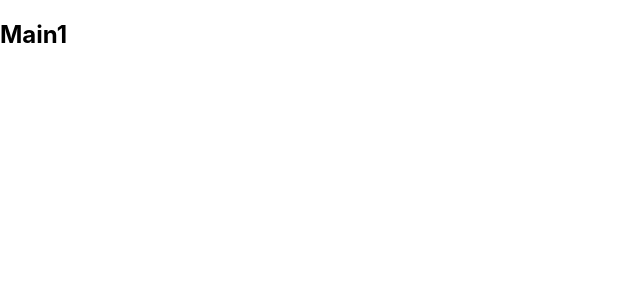
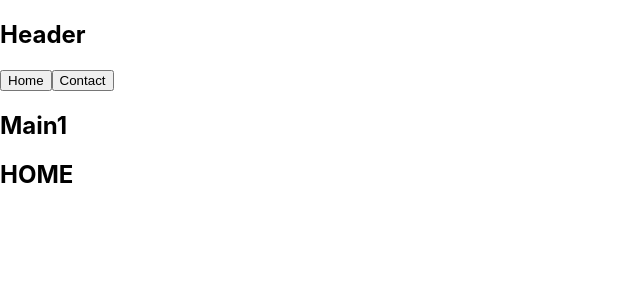
Before and after one commit to facetar/facetar.github.io, a React (Create React App) app: page / in a window 1280 px wide. Shown: the top 300 px of the page, without its empty margins (0-640 px from the left). Built offline with nearby package versions, Linux system fonts and the light colour scheme.

Commit message:
Teste diversas rotas com Outlet no Deploy

```diff
--- a/src/App.tsx
+++ b/src/App.tsx
@@ -1,11 +1,16 @@
 import { Route, Routes } from 'react-router-dom';
 import Main from './pages/Main';
+import Home from './pages/Home';
+import Contact from './pages/Contact';
 
 
 function App() {
   return (
     <Routes>
-      <Route path='/' element={<Main />} />
+      <Route path='/' element={<Main />} >
+        <Route path='/' element={<Home />} />
+        <Route path='/contato' element={<Contact />} />
+      </Route>
     </Routes>
   );
 }
--- /dev/null
+++ b/src/components/Header/index.tsx
@@ -0,0 +1,15 @@
+import { useNavigate } from 'react-router-dom';
+import './header.css'
+
+function Header() {
+  const navigate = useNavigate();
+  return (
+    <div>
+       <h2>Header</h2>
+       <button onClick={() => navigate('/')}>Home</button>
+       <button onClick={() => navigate('/contato')}>Contact</button>
+    </div>
+  )
+}
+
+export default Header;
--- /dev/null
+++ b/src/pages/Contact/index.tsx
@@ -0,0 +1,9 @@
+import './contact.css'
+
+function Contact() {
+  return (
+    <h2>Contact</h2>
+  );
+}
+
+export default Contact;
--- /dev/null
+++ b/src/pages/Home/index.tsx
@@ -0,0 +1,9 @@
+import './home.css'
+
+function Home() {
+  return (
+    <h2>HOME</h2>
+  )
+}
+
+export default Home;
--- a/src/pages/Main/index.tsx
+++ b/src/pages/Main/index.tsx
@@ -1,8 +1,14 @@
+import { Outlet } from 'react-router-dom';
+import Header from '../../components/Header';
 import './main.css'
 
 function Main() {
   return (
-    <h2>Main1</h2>
+    <>
+      <Header />
+      <h2>Main1</h2>
+      <Outlet />
+    </>
   )
 }
 
```
Also changed, not shown: src/components/Header/header.css (added), src/pages/Contact/contact.css (added), src/pages/Home/home.css (added).
